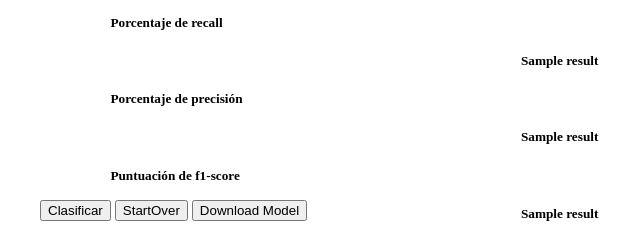
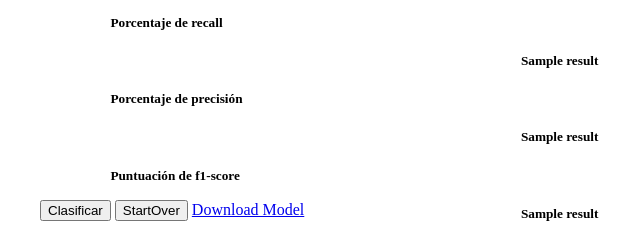
Before and after one commit to RoachLok/text-classifer, a Flask app: template templates/_results-section.html in a window 1280 px wide. Shown: the part 1022-1251 px from the top of the page, without its empty margins (0-640 px from the left). Run offline with Flask 2, Linux system fonts and the light colour scheme; the template is opened without the code that fills it: most values are stand-ins (such as "Sample title", 1, 10 or a date in 2020); parts of the project's set-up code (start-up, migrations or seed data) failed here and were passed over.

Commit message:
Train model download complete.

```diff
--- a/app.py
+++ b/app.py
@@ -1,4 +1,4 @@
-from flask import Flask, render_template, request, jsonify
+from flask import Flask, render_template, request, jsonify, send_file
 from base64 import b64encode
 from conexions import *
 
@@ -32,11 +32,10 @@ def train_model():
         json_array = request.get_json()
 
         results = model_train(model_name=json_array['model-select'], vector_transform=json_array['transform-select'], prune=int(json_array['prune-range']))
-
         cm_image   = b64encode(results[0].getvalue()).decode()
         plot_image = b64encode(results[2].getvalue()).decode()
 
-        return render_template('_results-section.html', nam = results, cm_image = cm_image, plot_image = plot_image)
+        return render_template('_results-section.html', results = results, cm_image = cm_image, plot_image = plot_image)
 
 @app.route('/trained_model', methods=['GET', 'POST'])
 def upload_model():
@@ -45,6 +44,16 @@ def upload_model():
         # Temporal return
         return render_template('_results-section.html')
 
+@app.route('/classify')
+def classify():
+    print(test_model())
+    return render_template('_classification.html', results_json =test_model())
+
+@app.route('/download_model')
+def download_trained_model():
+    save_model_cv('download.sav')
+    return send_file('download.sav', as_attachment=True)
+
 @app.route('/')
 def index():
     return render_template('index.html')
--- a/templates/_results-section.html
+++ b/templates/_results-section.html
@@ -48,8 +48,8 @@
         <button name="results-trigger" class="btn btn-danger" onclick="cleanResults()">
             <i class="fas fa-redo-alt pr-2"></i>StartOver
         </button>
-        <button class="btn btn-primary" onclick="downloadModel()">
-            <i class="fas fa-file-download"></i>Download Model
-        </button>
+        <a class="btn btn-primary" href="./download_model">
+            <i class="fas fa-file-download pr-2"></i>Download Model
+        </a>
     </div>
 </div>
```
Also changed, not shown: 1 other file.
